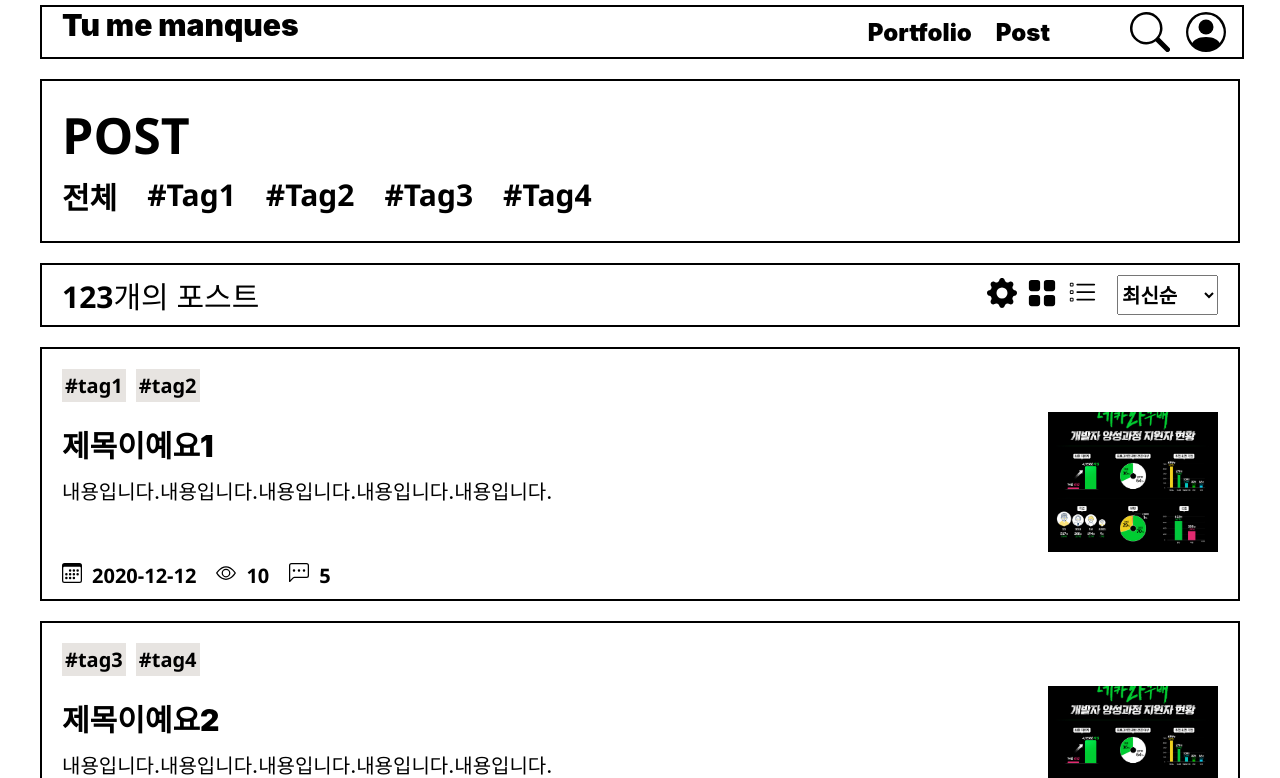
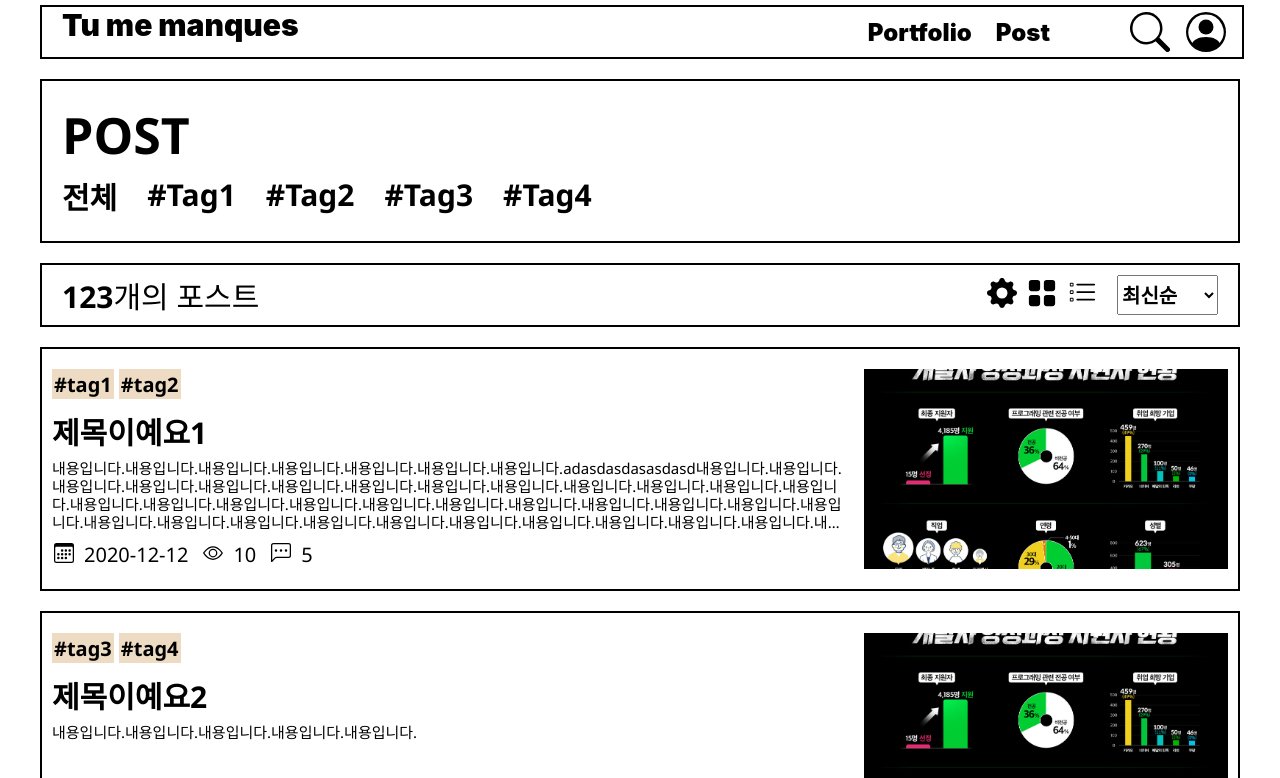
Before and after one commit to NPclown/homepage, a React (Create React App) app: page / in a window 1280 px wide. Shown: the top 778 px of the page. Built offline with nearby package versions, Linux system fonts and the light colour scheme.

Commit message:
listArticle css 레이아웃 수정
- css gird로 변경

```diff
--- a/src/Components/ListArticle/ListArticleBox.tsx
+++ b/src/Components/ListArticle/ListArticleBox.tsx
@@ -9,33 +9,26 @@ import "./index.css";
 const ListArticle = (props:Article, key:number) => {
     return (
       <div className="article-list-box" key={key}>
-        <div className="article-list-header">
-          { props.tag.map((value:string, index:number) => <div className="article-tag" key={index}>{value}</div> )}
+        <div className="article-list-item article-list-tag-list">
+          { props.tag.map((value:string, index:number) => <div className="article-list-tag" key={index}>{value}</div> )}
         </div>
-        <div className="article-list-body">
-          <div className="article-list-body-left">
-            <div className="article-title">
-              {props.title}
-            </div>
-            <div className="article-cont">
-              {props.cont}
-            </div>
+        <div className="article-list-item article-list-title">
+            {props.title}
           </div>
-          <div className="article-list-body-right">
-            <img className="article-img" src={ImgTest}></img>
+        <div className="article-list-item article-list-cont">
+            {props.cont}
           </div>
-        </div>
-
-        <div className="article-list-footer">
-          <div className="article-date">
+        <img className="article-list-item article-list-img" src={ImgTest}></img>
+        <div className="article-list-item article-list-footer">
+          <div className="article-list-date">
             <BsCalendar3 className="article-list-footer-icon" size="20"></BsCalendar3>
             {props.date}
           </div>
-          <div className="article-view">
+          <div className="article-list-view">
             <BsEye className="article-list-footer-icon" size="20"></BsEye>
             {props.view}
           </div>
-          <div className="article-comment">
+          <div className="article-list-comment">
             <BsChatLeftDots className="article-list-footer-icon" size="20"></BsChatLeftDots>
             {props.comment}
           </div>
--- a/src/Components/ListArticle/index.css
+++ b/src/Components/ListArticle/index.css
@@ -1,87 +1,89 @@
+.article-list {
+    display: grid;
+    grid-template-columns: repeat(1, 100%);
+    row-gap: 20px;
+    margin-bottom: 20px;
+}
+
 .article-list-box {
     border: 2px black solid;
-    height: 250px;
-    margin-bottom: 20px;
+    padding: 20px 10px 20px 10px;
+    display: grid;
+    grid-template-rows: 30px 40px 70px 30px;
+    grid-template-columns: auto 364px;
+    row-gap: 10px;
+    column-gap: 20px;
 }
 
 .article-list-box:hover {
     cursor: pointer;
 }
 
-.article-list-header {
-    margin-left: 20px;
-    margin-top: 20px;
+.article-list-item:nth-child(4) {
+    grid-column: 2/3;
+    grid-row: 1/5;
+}
+
+.article-list-img {
+    width: 100%;
+    height: 100%;
+    object-fit: cover;
+}
+
+.article-list-tag-list {
     display: flex;
 }
 
-.article-tag {
+.article-list-tag {
+    margin-right: 5px;
+    padding: 2px;
+    text-align: center;
+    vertical-align: middle;
     font-size: 20px;
     font-family: 'Segoe UI', Tahoma, Geneva, Verdana, sans-serif;
-    font-weight: 700;
-    background-color: rgba(153, 137, 125, 0.233);
-    margin-right: 10px;
-    padding: 3px;
+    font-weight: 600;
+    background-color: rgba(222, 184, 135, 0.5);
 }
-.article-list-body {
-    margin-top: 10px;
-    margin-left: 20px;
-    margin-right: 20px;
-    margin-bottom: 10px;
-    height: 140px;
-    display: flex;
-}
-.article-list-body-left {
-    width: 85%;
-    height: 100%;
-    margin-right: 20px;
-}
-.article-title {
-    margin-top: 10px;
+
+.article-list-title {
     font-size: 30px;
+    font-family: 'Segoe UI', Tahoma, Geneva, Verdana, sans-serif;
     font-weight: 900;
 }
-.article-cont {
-    display: inline-block;
-    line-break: auto;
-    margin-top: 10px;
-    font-size: 20px;
+
+.article-list-cont {
+    font-size: 15px;
+    font-family: 'Segoe UI', Tahoma, Geneva, Verdana, sans-serif;
     font-weight: 500;
+    display: -webkit-box;
+    line-height: 1.2;
+    word-wrap: break-word;
+    -webkit-line-clamp: 4;
+    -webkit-box-orient: vertical;
     overflow: hidden;
     text-overflow: ellipsis;
 }
 
-.article-list-body-right {
-    width: 15%;
-}
-
-.article-img {
-    width: 100%;
-    height: 100%;
-    object-fit: cover;
-}
 .article-list-footer {
-    margin-left: 20px;
-    margin-bottom: 20px;
+    display: flex;
+    padding: 2px;
     text-align: center;
     vertical-align: middle;
-    display: flex;
     font-size: 20px;
     font-family: 'Segoe UI', Tahoma, Geneva, Verdana, sans-serif;
-    font-weight: 700;
+    font-weight: 500;
 }
-
+.article-list-date {
+    margin-right: 15px;
+}
+.article-list-view {
+    margin-right: 15px;
+}
+.article-list-comment {
+    margin-right: 0px;
+}
 .article-list-footer-icon {
+    margin-top: -1px;
+    margin-bottom: -1px;
     margin-right: 10px;
 }
-
-.article-date {
-    margin-right: 20px;
-}
-
-.article-view {
-    margin-right: 20px;
-}
-
-.article-comment {
-    margin-right: 20px;
-}
--- a/src/Components/ListArticle/index.tsx
+++ b/src/Components/ListArticle/index.tsx
@@ -6,7 +6,7 @@ import "./index.css";
 const dummy:Article[] =[{
     tag : ["#tag1", "#tag2"],
     title : "제목이예요1",
-    cont : "내용입니다.내용입니다.내용입니다.내용입니다.내용입니다.",
+    cont : "내용입니다.내용입니다.내용입니다.내용입니다.내용입니다.내용입니다.내용입니다.adasdasdasasdasd내용입니다.내용입니다.내용입니다.내용입니다.내용입니다.내용입니다.내용입니다.내용입니다.내용입니다.내용입니다.내용입니다.내용입니다.내용입니다.내용입니다.내용입니다.내용입니다.내용입니다.내용입니다.내용입니다.내용입니다.내용입니다.내용입니다.내용입니다.내용입니다.내용입니다.내용입니다.내용입니다.내용입니다.내용입니다.내용입니다.내용입니다.내용입니다.내용입니다.내용입니다.내용입니다.내용입니다.내용입니다.내용입니다.내용입니다.내용입니다.내용입니다.내용입니다.내용입니다.내용입니다.",
     date : "2020-12-12",
     view : 10,
     comment : 5
```
